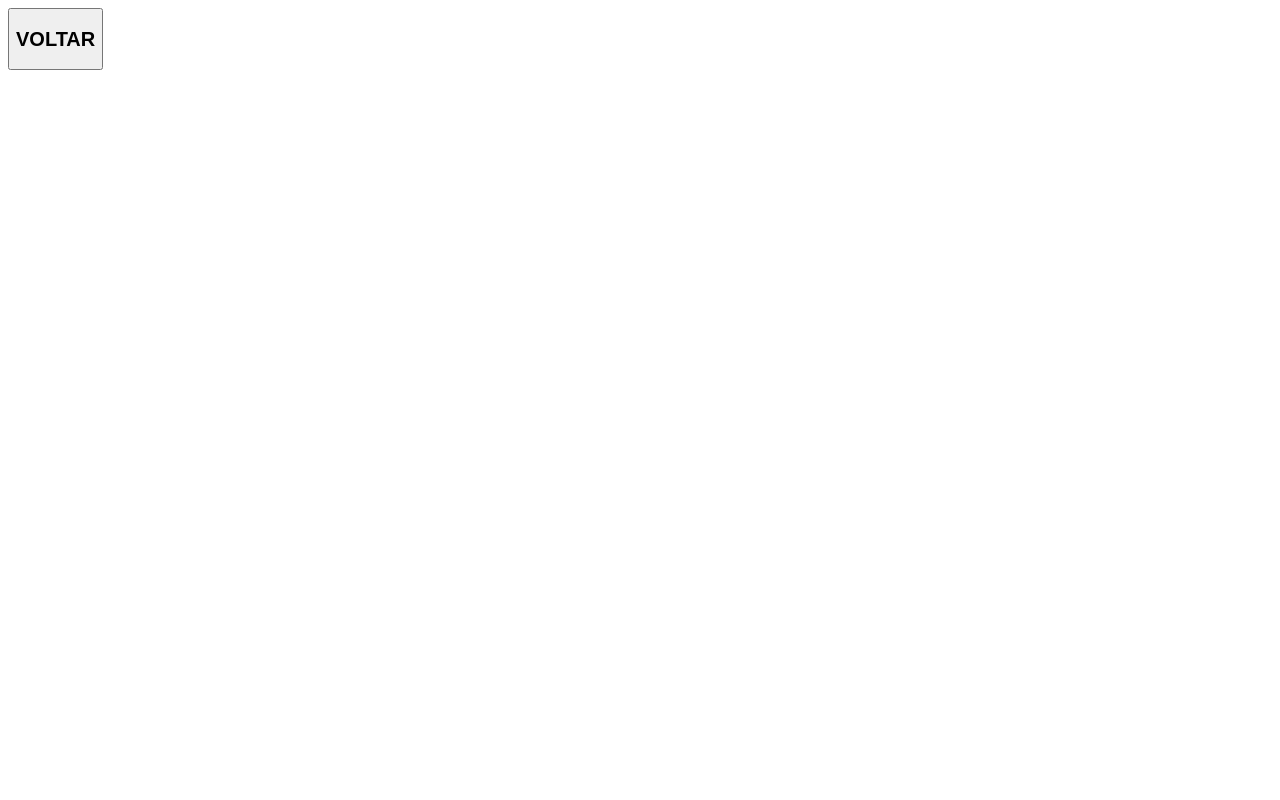
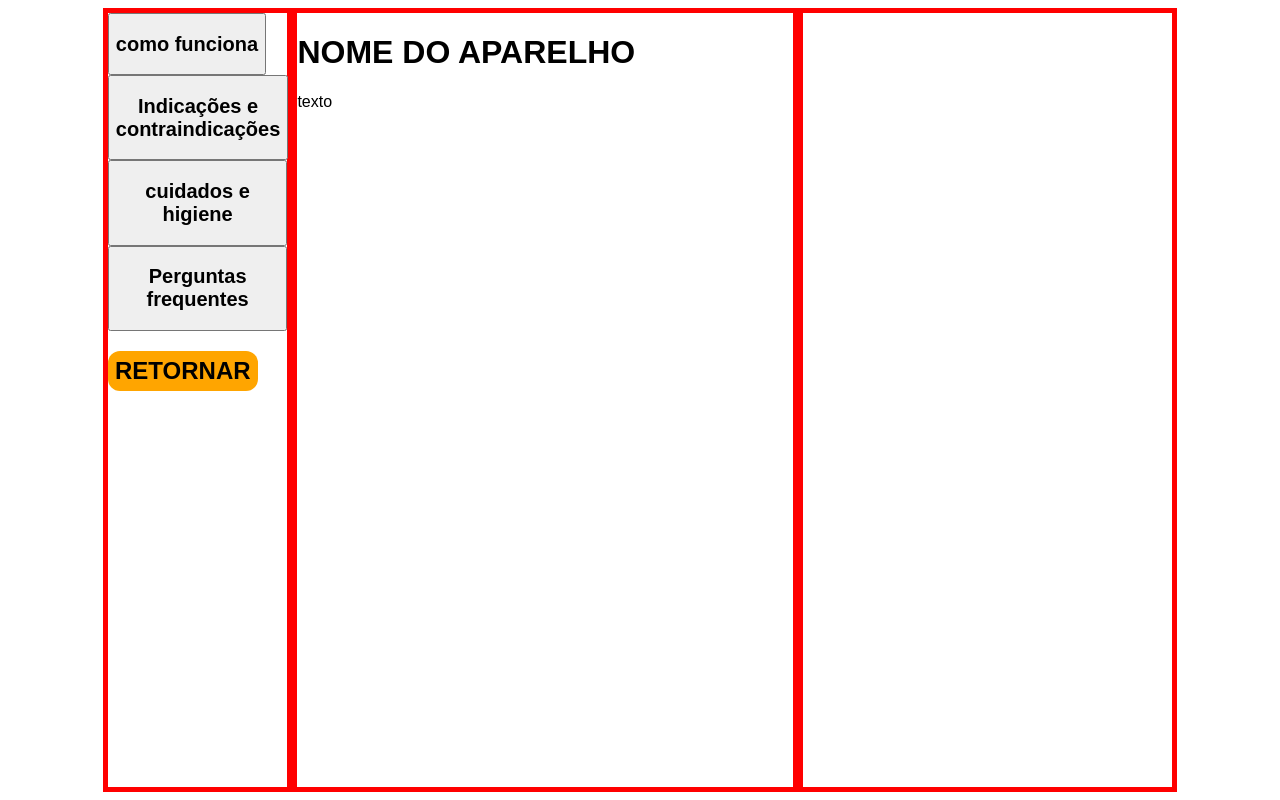
Before and after one commit to PedroTrindadeSuedam/projeto-pre-ic, a plain HTML site: page html/info.html in a window 1280 px wide. Drawn offline with Linux system fonts and the light colour scheme.

Commit message:
desenvovimento inicial da pagina de informações dos aparelhos e aplicações javascript

```diff
--- a/css/info.css
+++ b/css/info.css
@@ -0,0 +1,52 @@
+*,
+* ::before,
+* ::after{
+    box-sizing: border-box;
+    text-decoration: none;
+    font-family: Arial, sans-serif
+}
+
+main{
+    height: 98vh;
+    width: 100%;
+    display: flex;
+    justify-content: center;
+    align-items: center;
+}
+
+.sideBar{
+    border: solid 5px red;
+    width: 15%;
+    height: 98vh;
+}
+
+.txt{
+    border: solid 5px red;
+    width: 40%;
+    height: 98vh;
+}
+
+.midea{
+    border: solid 5px red;
+    width: 30%;
+    height: 98vh;
+}
+
+
+.bnt h2{
+    background-color: orange;
+    border: none;
+    border-radius: 12px;
+    height: 40px;
+    width: 150px;
+    display: flex;
+    justify-content: center;
+    align-items: center;
+    color: black;
+}
+
+.bnt :hover{
+    background-color: rgb(206, 134, 0);
+    border: none;
+    border-radius: 12px;
+}
--- a/html/info.html
+++ b/html/info.html
@@ -5,17 +5,30 @@
     <meta name="viewport" content="width=device-width, initial-scale=1.0">
     <title>Document</title>
     <link rel="stylesheet" href="/css/info.css">
+    <script src="/javaScript/info.js" defer></script>
 </head>
 <body>
 
-    <div class="bnt"><a href="apar.html"><button><h2>VOLTAR</h2></button></a></div>
-
     <main>
 
+        <div class="sideBar">
+            <button class="bnt1" ><h2>como funciona</h2></button>
+            <button class="bnt2" ><h2>Indicações e contraindicações</h2></button>
+            <button class="bnt3" ><h2>cuidados e higiene</h2></button>
+            <button class="bnt4" ><h2>Perguntas frequentes</h2></button>
+            <a class="bnt" href="apar.html"><h2>RETORNAR</h2></a>
+        </div>
 
+        <div class="txt">
+            <h1 id="title">NOME DO APARELHO</h1>
+            <p id="text">texto</p>
+        </div>
+
+        <div class="midea"></div>
 
     </main>
 
 
+
 </body>
 </html>
--- /dev/null
+++ b/javaScript/info.js
@@ -0,0 +1,22 @@
+const botao1 = document.querySelector(".bnt1");
+const botao2 = document.querySelector(".bnt2");
+const botao3 = document.querySelector(".bnt3");
+const botao4 = document.querySelector(".bnt4");
+
+var texto = document.getElementById("text");
+
+botao1.addEventListener("click", () => {
+    texto.textContent = "como funciona"
+})
+
+botao2.addEventListener("click", () => {
+    texto.textContent = "indicações"
+})
+
+botao3.addEventListener("click", () => {
+    texto.textContent = "cuidados"
+})
+
+botao4.addEventListener("click", () => {
+    texto.textContent = "perguntas"
+})
```
